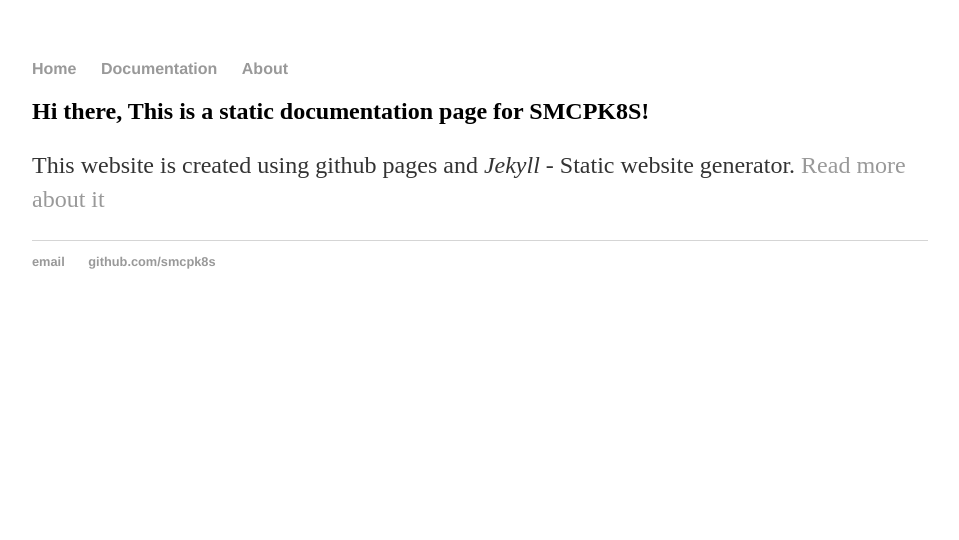
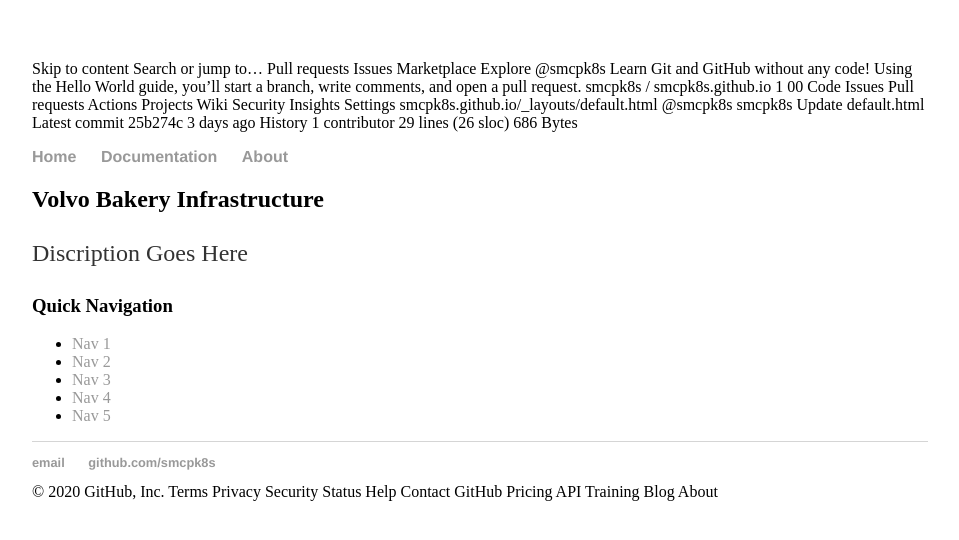
Before and after one commit to smcpk8s/smcpk8s.github.io, a Jekyll site: the page built from index.html, in a window 1280 px wide. Shown: the top 540 px of the page, without its empty margins (160-1119 px from the left). Built offline with Jekyll 4.4.1, drawn with Linux system fonts in a browser that asks for light colours.

Commit message:
Update default.html

```diff
--- a/_layouts/default.html
+++ b/_layouts/default.html
@@ -1,3 +1,38 @@
+Skip to content
+Search or jump to…
+
+Pull requests
+Issues
+Marketplace
+Explore
+
+@smcpk8s
+Learn Git and GitHub without any code!
+Using the Hello World guide, you’ll start a branch, write comments, and open a pull request.
+
+
+smcpk8s
+/
+smcpk8s.github.io
+1
+00
+Code
+Issues
+Pull requests
+Actions
+Projects
+Wiki
+Security
+Insights
+Settings
+smcpk8s.github.io/_layouts/default.html
+@smcpk8s
+smcpk8s Update default.html
+Latest commit 25b274c 3 days ago
+ History
+ 1 contributor
+29 lines (26 sloc)  686 Bytes
+
 <!DOCTYPE html>
 	<html>
 		<head>
@@ -16,8 +51,17 @@
 			</nav>
 			<div class="container">
 
-			{{ content }}
+			<h2> Volvo Bakery Infrastructure </h2>
 
+			<p> Discription Goes Here </p>
+
+			<h3> Quick Navigation </h3>
+			<ul>
+			  <li><a href="#">Nav 1</a></li>
+			  <li><a href="#">Nav 2</a></li>
+			  <li><a href="#">Nav 3</a></li>
+			  <li><a href="#">Nav 4</a></li>
+			  <li><a href="#">Nav 5</a></li>
 			</div><!-- /.container -->
 			<footer>
 	    		<ul>
@@ -27,3 +71,15 @@
 			</footer>
 		</body>
 	</html>
+© 2020 GitHub, Inc.
+Terms
+Privacy
+Security
+Status
+Help
+Contact GitHub
+Pricing
+API
+Training
+Blog
+About
```
